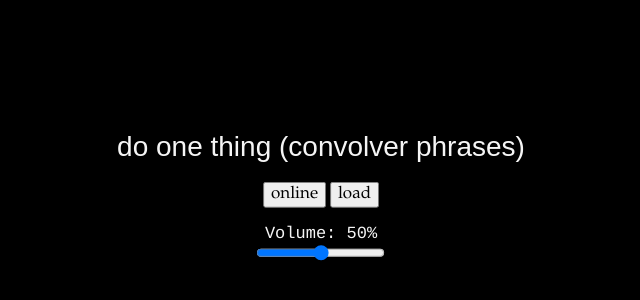
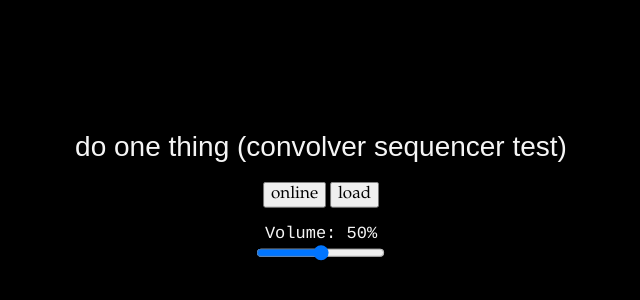
Before and after one commit to pparocza/hsl, a plain HTML site: page index.html in a window 1280 px wide. Shown: the part 204-504 px from the top of the page, without its empty margins (319-959 px from the left). Drawn offline with Linux system fonts and the light colour scheme.

Commit message:
change title

```diff
--- a/index.html
+++ b/index.html
@@ -9,7 +9,7 @@
 
 	<div class="container">
 
-    <h1>do one thing (convolver phrases)</h1>
+    <h1>do one thing (convolver sequencer test)</h1>
 
     <p><button class="online">online</button> <button class="start">load</button></p>
 
```
